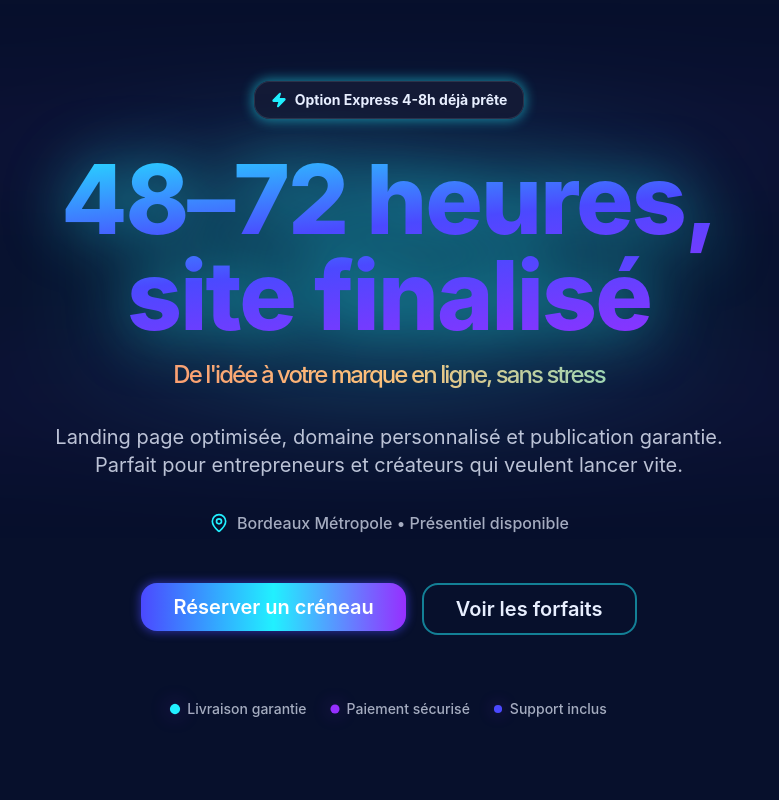
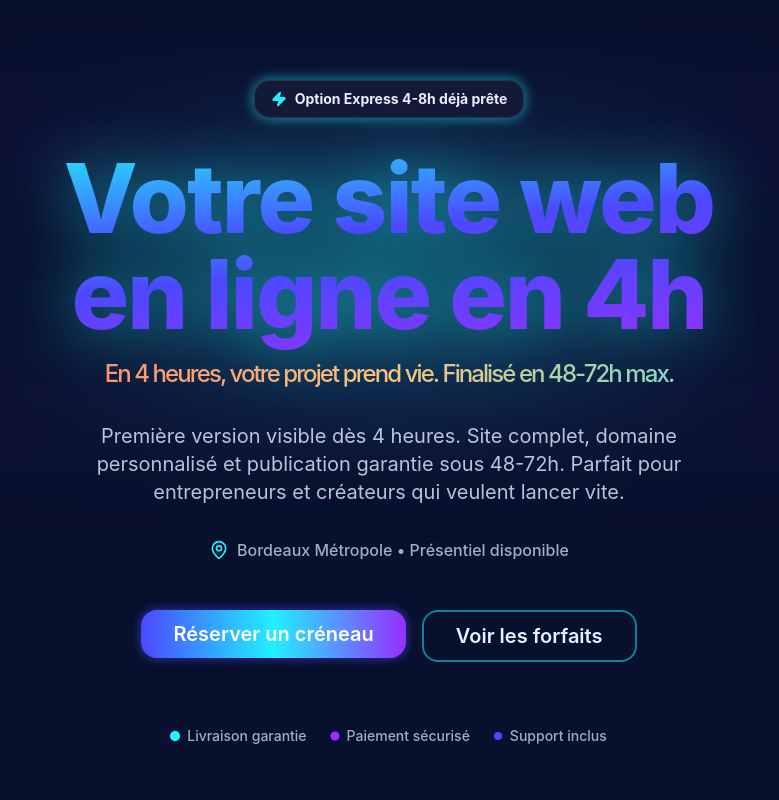
Before and after one commit to adhurimustafa/new-erin, a React (Vite) app: page / in a window 1280 px wide. Shown: the top 800 px of the page, without its empty margins (251-1030 px from the left). Built offline with nearby package versions, Linux system fonts and the light colour scheme.

Commit message:
Refine hero section slogan

```diff
--- a/src/components/Hero.tsx
+++ b/src/components/Hero.tsx
@@ -52,12 +52,12 @@ export const Hero = () => {
                   filter: 'drop-shadow(0 0 30px rgba(33, 240, 255, 0.5))',
                 }}
               >
-                48–72 heures,
+                Votre site web
                 <br />
-                site finalisé
+                en ligne en 4h
               </span>
               <span className="block mt-4 text-xl md:text-2xl font-medium bg-gradient-to-r from-salmon via-gold to-cyan bg-clip-text text-transparent">
-                De l'idée à votre marque en ligne, sans stress
+                En 4 heures, votre projet prend vie. Finalisé en 48-72h max.
               </span>
             </h1>
           </motion.div>
@@ -69,7 +69,7 @@ export const Hero = () => {
             animate={{ opacity: 1 }}
             transition={{ delay: 0.3, duration: 0.3 }}
           >
-            Landing page optimisée, domaine personnalisé et publication garantie.
+            Première version visible dès 4 heures. Site complet, domaine personnalisé et publication garantie sous 48-72h.
             Parfait pour entrepreneurs et créateurs qui veulent lancer vite.
           </motion.p>
 
```
